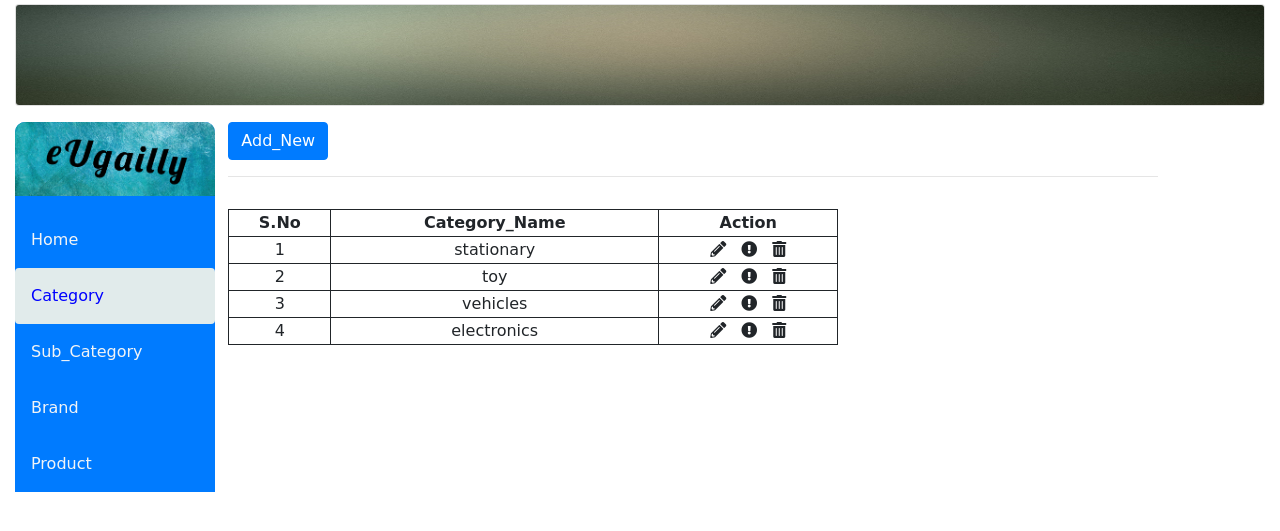
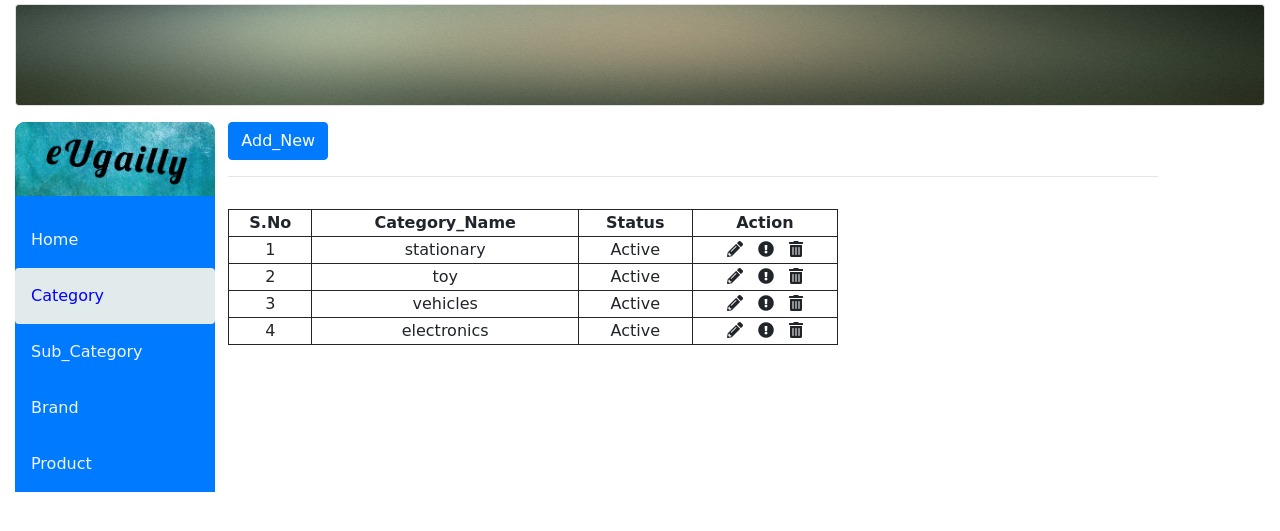
Before and after one commit to ashishya11/20-sept, a PHP site: page /view/category-name.php in a window 1280 px wide. Shown: the top 531 px of the page. Run offline with PHP 8.4, Linux system fonts and the light colour scheme; data comes from the database, SQL or seed files in the repository; both versions use the stored data as it was after the commit; tables that the repository leaves empty hold one stand-in row (values such as "Sample post"); some libraries are stand-ins or nearby versions.

Commit message:
status functionality and brand table

```diff
--- a/controllers/category_controller.php
+++ b/controllers/category_controller.php
@@ -41,6 +41,15 @@ require_once('../models/category_model.php');
 				header("location:../view/category-name.php?msg=!updated");
 			}
 		}
+		if ($_POST['submit'] == 'update_status') {
+
+			$r = status_update($_POST);
+			if ($r) {
+				echo true;
+			}else{
+				echo false;
+			}
+		}
 	}else{
 		list_category();
 	}
--- a/css/style.css
+++ b/css/style.css
@@ -73,3 +73,18 @@ th ,td{
     padding: 5px;
     border-radius: 20px;
 }
+.inputWidth{
+	width: 275px;
+}
+.pos{
+	/*position: -webkit-sticky!important;*/
+    position: sticky!important;
+    top: 10px;
+}
+.avatar1 {
+    vertical-align: middle;
+    width: 150px;
+    height: 150px;
+    padding: 5px;
+    border-radius: 20px;
+}
--- a/js/function.js
+++ b/js/function.js
@@ -2,7 +2,7 @@ const DELETE = 'click here to delete'
 const EDIT = 'click here to edit'
 const STATUS = 'click here to change status'
 const PATH = '../media/brand-logo/'
-
+var list2 = [];
 $(document).ready(function(){
 	// $("#category_name_submit").click(function(){
 	// 	debugger;
@@ -63,7 +63,7 @@ var readURL = function(input) {
         var reader = new FileReader();
 
         reader.onload = function (e) {
-            $('.avatar').attr('src', e.target.result);
+            $('.avatar,.avatar1').attr('src', e.target.result);
         }
         reader.readAsDataURL(input.files[0]);
     }
@@ -94,7 +94,7 @@ function login_check(){
 	}
 }
 function list_category(){
-	var res, counter, table;
+	var res, counter, table, status;
 	$.ajax({
 		url:"../controllers/category_controller.php",
 		method:"POST",
@@ -103,15 +103,21 @@ function list_category(){
 			counter = 0;
 			if (result != '') {
 				table = "<table style='width: -webkit-fill-available;'><tr>" +
-				"<th>S.No</th><th>Category_Name</th><th>Action</th></tr>";
+				"<th>S.No</th><th>Category_Name</th><th>Status</th><th>Action</th></tr>";
 				res = JSON.parse(result);
 				for (var i = 0; i < res.length; i++) {
 					debugger;
+					if (res[i].status != 0) {
+						status = "Active";
+					}else{
+						status = "In-Active";
+					}
 					table += "<tr><td>" + ++counter + "</td><td>" + res[i].category_name +
+					"</td><td>" + status +
 					"</td><td class='select'><span><i class='fas fa-pencil-alt action2'title='"+ EDIT +"'"  +
 					" onClick='edit_category("+res[i].id+")'></i></span>" +
 					"<span class='ml-left'><i class='fas fa-exclamation-circle action1'title='"+ STATUS +"'"  +
-					" onClick='status_category("+res[i].id+")'></i></span><span class='ml-left action'>" +
+					" onClick='status_category("+res[i].id+','+res[i].status+")'></i></span><span class='ml-left action'>" +
 					"<i class='fas fa-trash-alt' title='"+ DELETE +"' onClick='delete_category("+res[i].id+")'>" +
 					"</i></span></td></tr>";
 				}
@@ -204,9 +210,51 @@ function category_list(){
 		}
 	})
 }
+function sub_category_list(){
+	var res, counter, option;
+	var obj = {};
+	obj.submit = "check";
+	$.ajax({
+		url:"../controllers/product_controller.php",
+		method:"POST",
+		data:obj,
+		success:function(result){
+			debugger;
+			counter = 0;
+			if (result != '') {
+				list2 = JSON.parse(result);
+				option = "<select>";
+				for (var i = 0; i < list2.length; i++) {
+				option += "<option value="+list2[i].id+">" + list2[i].sub_category_name + "</option>";
+				}
+				option += "</select>";
+				$("#sub_category_list").html(option);
+			}
+		}
+	})
+}
+function status_category(id,status){
+	debugger;
+	var id,status,obj;
+	id = id;
+	status = status;
+	obj = {};
+	obj.id = id;
+	obj.status = status;
+	obj.submit = "update_status";
+	$.ajax({
+		url:"../controllers/category_controller.php",
+		method:"POST",
+		data:obj,
+		success:function(result){
+			debugger;
+			list_category();
+		}
+	})
+}
 function list_sub_category(){
 	debugger;
-	var res, counter, table;
+	var res, counter, table, status;
 	var obj = {};
 	obj.submit = "list";
 	$.ajax({
@@ -218,16 +266,23 @@ function list_sub_category(){
 			counter = 0;
 			if (result != '') {
 				table = "<table style='width: -webkit-fill-available;'><tr>" +
-				"<th>S.No</th><th>Sub_Category_Name</th><th>Category_Name</th><th>Action</th></tr>";
+				"<th>S.No</th><th>Sub_Category_Name</th><th>Category_Name</th><th>Status</th><th>Action</th></tr>";
 				res = JSON.parse(result);
+				// list2.push(res);
 				for (var i = 0; i < res.length; i++) {
 					debugger;
+					if (res[i].status != 0) {
+						status = "Active";
+					}else{
+						status = "In-Active";
+					}
 					table += "<tr><td>" + ++counter + "</td><td>" + res[i].sub_category_name +
 					"</td><td>" + res[i].category_name +
+					"</td><td>" + status +
 					"</td><td class='select'><span><i class='fas fa-pencil-alt action2' title='"+ EDIT +"'" +
 					" onClick='edit_sub_category("+res[i].id+")'></i></span>" +
 					"<span class='ml-left'><i class='fas fa-exclamation-circle action1' title='"+ STATUS +"'" +
-					" onClick='status_sub_category("+res[i].id+")'></i></span><span class='ml-left action'>" +
+					" onClick='status_sub_category("+res[i].id+','+res[i].status+")'></i></span><span class='ml-left action'>" +
 					"<i class='fas fa-trash-alt' title='"+ DELETE +"' " +
 					"onClick='delete_sub_category("+res[i].id+")'></i></span></td></tr>";
 				}
@@ -293,8 +348,27 @@ function delete_sub_category(id){
 		}
 	})
 }
+function status_sub_category(id,status){
+	debugger;
+	var id,status,obj;
+	id = id;
+	status = status;
+	obj = {};
+	obj.id = id;
+	obj.status = status;
+	obj.submit = "update_status";
+	$.ajax({
+		url:"../controllers/sub_category_controller.php",
+		method:"POST",
+		data:obj,
+		success:function(result){
+			debugger;
+			list_sub_category();
+		}
+	})
+}
 function list_brand(){
-	var res, counter, table;
+	var res, counter, table, status;
 	$.ajax({
 		url:"../controllers/brand_controller.php",
 		method:"POST",
@@ -303,16 +377,22 @@ function list_brand(){
 			counter = 0;
 			if (result != '') {
 				table = "<table style='width: -webkit-fill-available;'><tr>" +
-				"<th>S.No</th><th>Brand_Name</th><th>Brand_Logo</th><th>Action</th></tr>";
+				"<th>S.No</th><th>Brand_Name</th><th>Brand_Logo</th><th>Status</th><th>Action</th></tr>";
 				res = JSON.parse(result);
 				for (var i = 0; i < res.length; i++) {
+					if (res[i].status != 0) {
+						status = "Active";
+					}else{
+						status = "In-Active";
+					}
 					debugger;
 					table += "<tr><td>" + ++counter + "</td><td>" + res[i].brand_name +
-					"</td><td><img class='img-cap' src='"+PATH+''+res[i].brand_img+"'></td><td class='select'>" +
+					"</td><td><img class='img-cap' src='"+PATH+''+res[i].brand_img+"'></td><td>"+ status +"</td>" +
+					"<td class='select'>" +
 					"<span><i class='fas fa-pencil-alt action2'title='"+ EDIT +"'"  +
 					" onClick='edit_brand("+res[i].id+")'></i></span>" +
 					"<span class='ml-left'><i class='fas fa-exclamation-circle action1'title='"+ STATUS +"'"  +
-					" onClick='status_brand("+res[i].id+")'></i></span><span class='ml-left action'>" +
+					" onClick='status_brand("+res[i].id+','+res[i].status+")'></i></span><span class='ml-left action'>" +
 					"<i class='fas fa-trash-alt' title='"+ DELETE +"' onClick='delete_brand("+res[i].id+")'>" +
 					"</i></span></td></tr>";
 				}
@@ -385,3 +465,26 @@ function edit_brand(id){
 		}
 	})
 }
+function status_brand(id,status){
+	debugger;
+	var id,status,obj;
+	id = id;
+	status = status;
+	obj = {};
+	obj.id = id;
+	obj.status = status;
+	obj.submit = "update_status";
+	$.ajax({
+		url:"../controllers/brand_controller.php",
+		method:"POST",
+		data:obj,
+		success:function(result){
+			debugger;
+			list_brand();
+		}
+	})
+}
+function funct(value){
+
+	console.log(list2);
+}
--- a/models/category_model.php
+++ b/models/category_model.php
@@ -83,5 +83,34 @@ include "../config/db.php";
 			echo false;
 		}
 	}
+	function status_update($data){
+		// echo "<pre>"; print_r($data);die;
+		global $conn;
+		$id = $data['id'];
+		$user_id = "2";
+		$status = $data['status'];
+		$time = date("Y-m-d H:i:s");
+		$check = true;
+		$uncheck = false;
+		if ($status != 0) {
+			$new_status = "0";
+			$stmt = "UPDATE category SET status = '$new_status', modified_on = '$time', modified_by = '$user_id' WHERE id = '$id'";
+			$result = mysqli_query($conn,$stmt);
+			if(mysqli_affected_rows($conn)){
+				return $check;
+			}else{
+				return $uncheck;
+			}
+		} else {
+			$new_status = "1";
+			$stmt = "UPDATE category SET status = '$new_status', modified_on = '$time', modified_by = '$user_id' WHERE id = '$id'";
+			$result = mysqli_query($conn,$stmt);
+			if(mysqli_affected_rows($conn)){
+				return $check;
+			}else{
+				return $uncheck;
+			}
+		}
+	}
 
 ?>
--- a/view/header.php
+++ b/view/header.php
@@ -24,7 +24,7 @@
 		</div>
 		<div class="row mt-3">
 			<div class="col-lg-2">
-				<div class="nav flex-column nav-pills bord" id="v-pills-tab" role="tablist" aria-orientation="vertical">
+				<div class="nav flex-column nav-pills bord pos" id="v-pills-tab" role="tablist" aria-orientation="vertical">
 					<p class="a"><img class="img-prop bord" src="../media/company-logo/eUgailly.jpg"></p>
 				    <a class="a nav-link <?php if(isset($homeActive)) echo 'active';?>" href="home.php" aria-selected="true">Home</a>
 				    <a class="a nav-link <?php if(isset($categoryActive)) echo 'active';?>" href="category-name.php" aria-selected="false">Category</a>
```
Also changed, not shown: controllers/brand_controller.php (+10 -1 lines), controllers/product_controller.php (added, +17 -0 lines), controllers/sub_category_controller.php (+9 -0 lines), models/brand_model.php (+31 -0 lines), models/product_model.php (added, +20 -0 lines), models/sub_category_model.php (+30 -1 lines), sql/mvc.sql (+11 -16 lines), view/brand-name.php (+7 -1 lines), view/product-name.php (+26 -3 lines).
